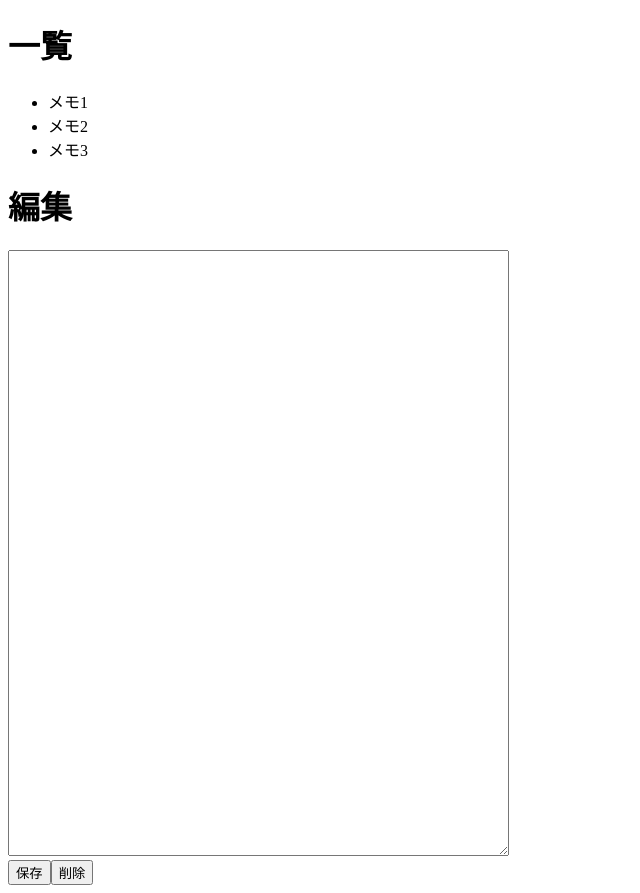
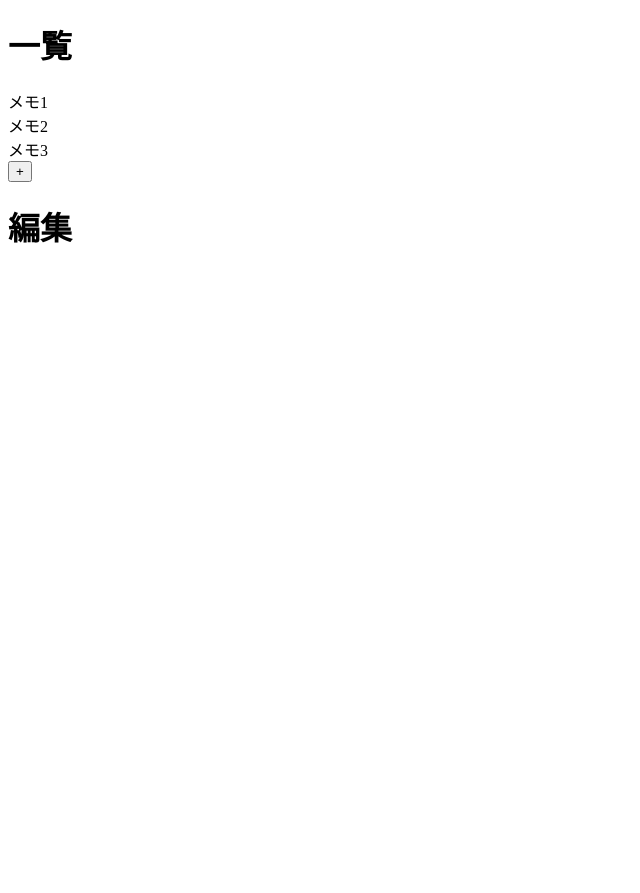
Before and after one commit to su-su-su-su/react-memo-app, a React (Create React App) app: page / in a window 1280 px wide. Shown: the whole page, without its empty margins (0-640 px from the left). After the commit the page ends 800 px from the top, so only its background shows below. Built offline with nearby package versions, Linux system fonts and the light colour scheme.

Commit message:
LocalStorageなしを作成

```diff
--- a/src/App.js
+++ b/src/App.js
@@ -1,6 +1,7 @@
 import React from 'react';
 import MemoList from './MemoList';
 import MemoEditor from './MemoEditor';
+import { useState } from 'react';
 
 const MEMOS = [
   {
@@ -18,12 +19,50 @@ const MEMOS = [
 ];
 
 export default function App() {
+  const [memos, setMemos] = useState(MEMOS);
+  const [selectedMemo, setSelectedMemo] = useState(null);
+
+  const selectMemo = (id) => {
+    const memo = memos.find((memo) => memo.id === id);
+    setSelectedMemo(memo);
+  };
+
+  const deleteMemo = (id) => {
+    const newMemos = memos.filter((memo) => {
+      return memo.id !== id;
+    });
+
+    setMemos(newMemos);
+  };
+
+  const saveMemo = (id, newContent) => {
+    const updatedMemos = memos.map((memo) =>
+      memo.id === id ? { ...memo, content: newContent } : memo
+    );
+    setMemos(updatedMemos);
+  };
+
+  const addNewMemo = () => {
+    const newMemo = {
+      id: Date.now(),
+      content: ''
+    };
+    setMemos([...memos, newMemo]);
+    setSelectedMemo(newMemo);
+  };
+
   return (
     <>
       <h1>一覧</h1>
-      <MemoList memos={MEMOS} />
+      <MemoList memos={memos} selectMemo={selectMemo} addNewMemo={addNewMemo} />
       <h1>編集</h1>
-      <MemoEditor />
+      {selectedMemo && (
+        <MemoEditor
+          deleteMemo={deleteMemo}
+          saveMemo={saveMemo}
+          selectedMemo={selectedMemo}
+        />
+      )}
     </>
   );
 }
--- a/src/MemoEditor.js
+++ b/src/MemoEditor.js
@@ -1,18 +1,43 @@
-export default function MemoEditor() {
-  const clickHandler = () => {
-    alert('save');
+import { useState } from 'react';
+
+export default function MemoEditor({ selectedMemo, deleteMemo, saveMemo }) {
+  const [content, setContent] = useState(selectedMemo.content);
+
+  const complete = (id) => {
+    deleteMemo(selectedMemo.id);
   };
-  const clickHandler2 = () => {
-    alert('delete');
+
+  const saveClickHandler = () => {
+    saveMemo(selectedMemo.id, content);
   };
+
+  const handleChange = (event) => {
+    setContent(event.target.value);
+  };
+
   return (
     <>
       <div>
         <form>
-          <textarea rows="40" cols="60" />
+          <textarea
+            rows="40"
+            cols="60"
+            value={content}
+            onChange={handleChange}
+          />
           <br />
-          <button onClick={clickHandler}>保存</button>
-          <button onClick={clickHandler2}>削除</button>
+          <button
+            key={selectedMemo.id}
+            onClick={() => saveClickHandler(selectedMemo.id)}
+          >
+            保存
+          </button>
+          <button
+            key={selectedMemo.id}
+            onClick={() => complete(selectedMemo.id)}
+          >
+            削除
+          </button>
         </form>
       </div>
     </>
--- a/src/MemoList.js
+++ b/src/MemoList.js
@@ -1,11 +1,18 @@
-export default function MemoList({ memos }) {
+export default function MemoList({ memos, selectMemo, addNewMemo }) {
+  const cc = (id) => {
+    selectMemo(id);
+  };
+
   return (
-    <>
-      <ul>
-        {memos.map((memo) => (
-          <li key={memo.id}>{memo.content}</li>
-        ))}
-      </ul>
-    </>
+    <div>
+      {memos.map((memo) => {
+        return (
+          <div key={memo.id}>
+            <span onClick={() => cc(memo.id)}>{memo.content}</span>
+          </div>
+        );
+      })}
+      <button onClick={addNewMemo}>+</button>
+    </div>
   );
 }
```
